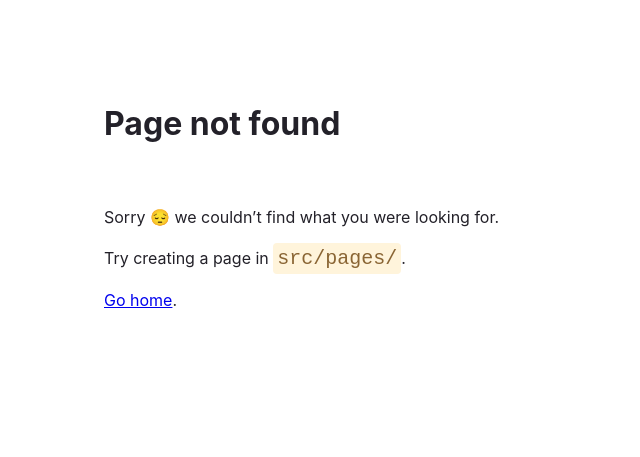
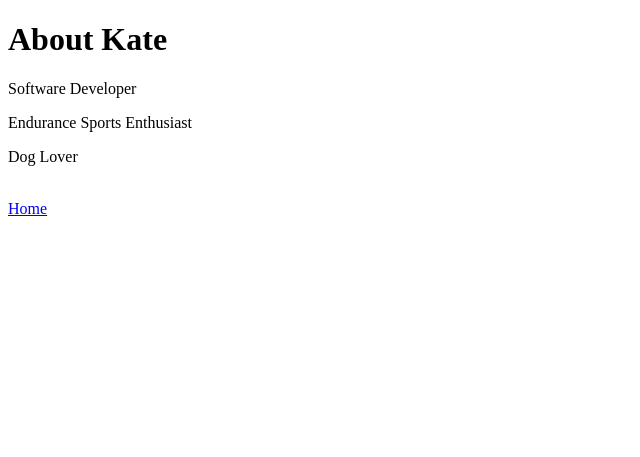
Before and after one commit to katefranks/kate-franks-portfolio, a Gatsby site: page /about in a window 1280 px wide. Before the commit this address had no page. Shown: the whole page, without its empty margins (0-640 px from the left). Built offline with nearby package versions, Linux system fonts and the light colour scheme; Gatsby itself is replaced by a stand-in of ours.

Commit message:
implemented aboutpage

```diff
--- /dev/null
+++ b/src/pages/about.js
@@ -0,0 +1,21 @@
+// Step 1: Import your component
+import * as React from 'react'
+import { Link } from "gatsby"
+
+// Step 2: Define your component
+const AboutPage = () => {
+  return (
+    <main>
+      <title>About</title>
+      <h1>About Kate</h1>
+      <p>Software Developer</p>
+      <p>Endurance Sports Enthusiast</p>
+      <p>Dog Lover</p>
+      <br />
+      <Link to="/">Home</Link>
+    </main>
+  )
+}
+
+// Step 3: Export your component
+export default AboutPage
--- a/src/pages/index.js
+++ b/src/pages/index.js
@@ -1,5 +1,6 @@
 // Step 1: Import React
 import * as React from 'react'
+import { Link } from "gatsby"
 
 // Step 2: Define your component
 const IndexPage = () => {
@@ -8,6 +9,8 @@ const IndexPage = () => {
       <title>Kate Franks Portfolio</title>
       <h1>Kate Franks Portfolio</h1>
       <p>Software Developer</p>
+      <br />
+      <Link to="/about">About Kate</Link>
     </main>
   )
 }
```
